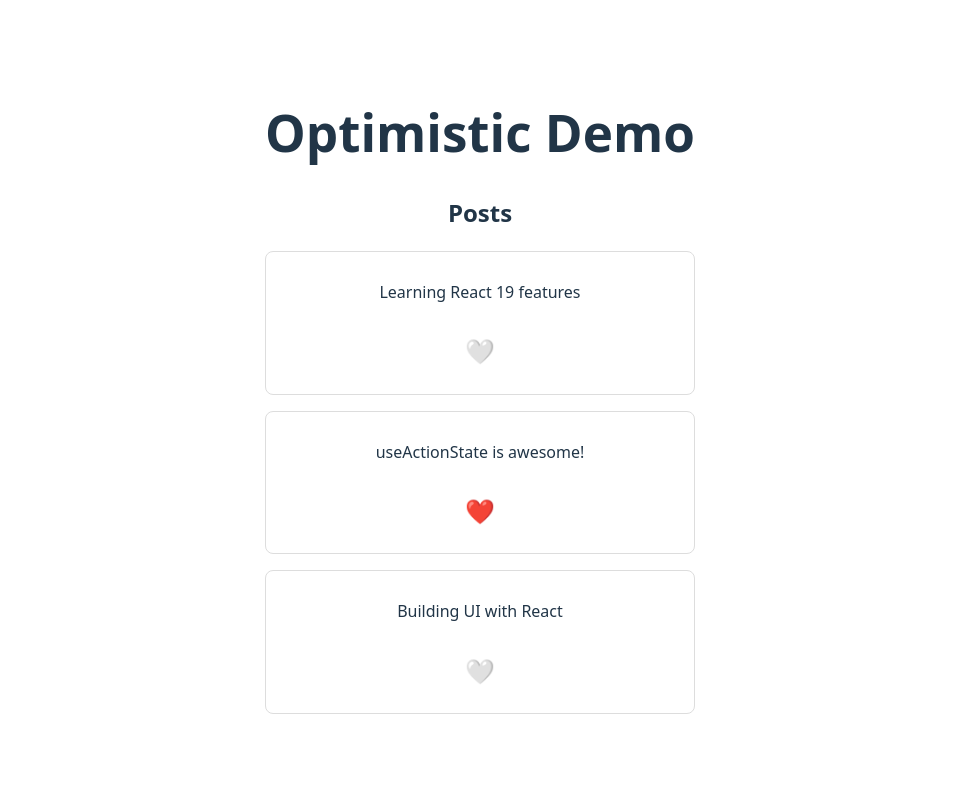
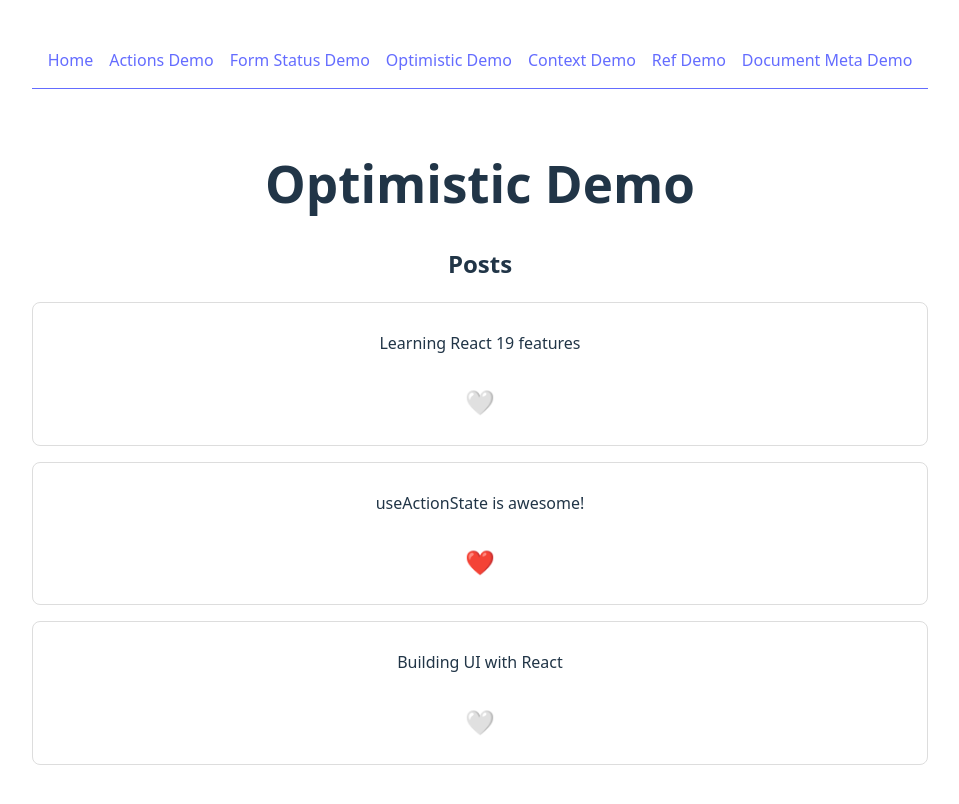
Before and after one commit to kenfdev/study-react-19, a React (Vite) app in the folder vite/: page /optimistic-demo in a window 1280 px wide. Shown: the top 804 px of the page, without its empty margins (160-1119 px from the left). Built offline with nearby package versions, Linux system fonts and the light colour scheme.

Commit message:
Add Header component for navigation and restructure main application layout

```diff
--- /dev/null
+++ b/vite/src/components/Header.tsx
@@ -0,0 +1,22 @@
+import { Link } from 'react-router';
+
+export const Header = () => {
+  return (
+    <header style={{
+      display: 'flex',
+      justifyContent: 'center',
+      padding: '1rem',
+      gap: '1rem',
+      marginBottom: '2rem',
+      borderBottom: '1px solid #646cff'
+    }}>
+      <Link to="/">Home</Link>
+      <Link to="/actions-demo">Actions Demo</Link>
+      <Link to="/form-status-demo">Form Status Demo</Link>
+      <Link to="/optimistic-demo">Optimistic Demo</Link>
+      <Link to="/context-demo">Context Demo</Link>
+      <Link to="/ref-demo">Ref Demo</Link>
+      <Link to="/document-meta-demo">Document Meta Demo</Link>
+    </header>
+  );
+};
--- a/vite/src/features/use-optimistic-demo/post-list-item.tsx
+++ b/vite/src/features/use-optimistic-demo/post-list-item.tsx
@@ -42,7 +42,7 @@ export function PostListItem({ post }: { post: Post }) {
           style={{
             background: 'none',
             border: 'none',
-            cursor: isPending ? 'not-allowed' : 'pointer',
+            color: 'inherit',
             fontSize: '1.5rem',
           }}
         >
--- a/vite/src/main.tsx
+++ b/vite/src/main.tsx
@@ -9,10 +9,16 @@ import { OptimisticDemoPage } from './features/use-optimistic-demo';
 import { ContextDemoPage } from './features/context-demo';
 import { RefDemoPage } from './features/ref-demo';
 import { DocumentMetaDemoPage } from './features/document-meta-demo';
+import { Header } from './components/Header';
 
 createRoot(document.getElementById('root')!).render(
   <StrictMode>
     <BrowserRouter>
+      <div
+        style={{ display: 'flex', flexDirection: 'column', minHeight: '100vh' }}
+      >
+        <Header />
+        <div style={{ flex: 1 }}>
           <Routes>
             <Route path="/" element={<App />} />
             <Route path="/actions-demo" element={<ActionsDemoPage />} />
@@ -20,8 +26,13 @@ createRoot(document.getElementById('root')!).render(
             <Route path="/optimistic-demo" element={<OptimisticDemoPage />} />
             <Route path="/context-demo" element={<ContextDemoPage />} />
             <Route path="/ref-demo" element={<RefDemoPage />} />
-        <Route path="/document-meta-demo" element={<DocumentMetaDemoPage />} />
+            <Route
+              path="/document-meta-demo"
+              element={<DocumentMetaDemoPage />}
+            />
           </Routes>
+        </div>
+      </div>
     </BrowserRouter>
   </StrictMode>
 );
```
Lines whose indentation alone changed are shown as unchanged.
